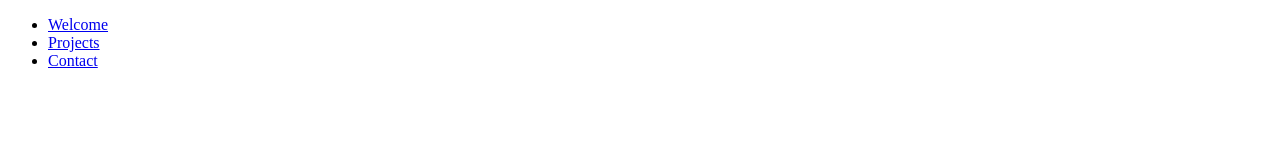
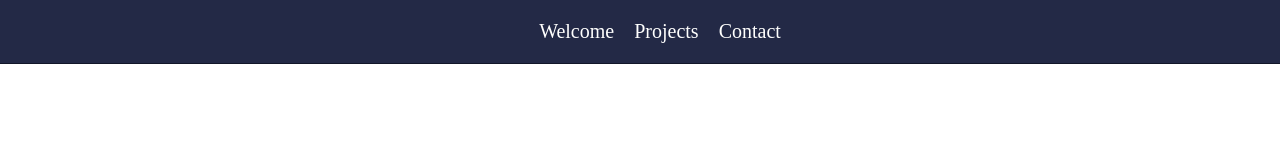
Before and after one commit to AyeshaZeenat/Ayesha_Zeenat_Portfolio, a plain HTML site: page index.html in a window 1280 px wide. Drawn offline with Linux system fonts and the light colour scheme.

Commit message:
Added header section's CSS

```diff
--- a/index.html
+++ b/index.html
@@ -4,7 +4,8 @@
 <head>
     <meta charset="UTF-8">
     <meta name="viewport" content="width=device-width, initial-scale=1.0">
-    <title>Document</title>
+    <title>Ayesha-Zeenat-Portfolio</title>
+    <link rel="stylesheet" href="stylesheet.css">
 </head>
 
 <body>
--- a/stylesheet.css
+++ b/stylesheet.css
@@ -0,0 +1,36 @@
+:root {
+    --neutral: #232946;
+    --base-100: #fffffe;
+    --neutral-focus: #121629;
+}
+
+* {
+    margin: 0;
+}
+
+#nav-bar {
+    display: flex;
+    justify-content: center;
+    position: fixed;
+    top: 0;
+    width: 100%;
+    background-color: var(--neutral);
+    padding: 20px 0;
+    font-size: 20px;
+    border-bottom: 1px solid var(--neutral-focus);
+}
+
+.nav-links {
+    display: flex;
+    list-style: none;
+    font-family: serif;
+}
+
+.nav-links a {
+    text-decoration: none;
+    color: var(--base-100);
+    padding: 0 10px;
+}
+.nav-links a:hover{
+    text-decoration: underline;
+}
```
